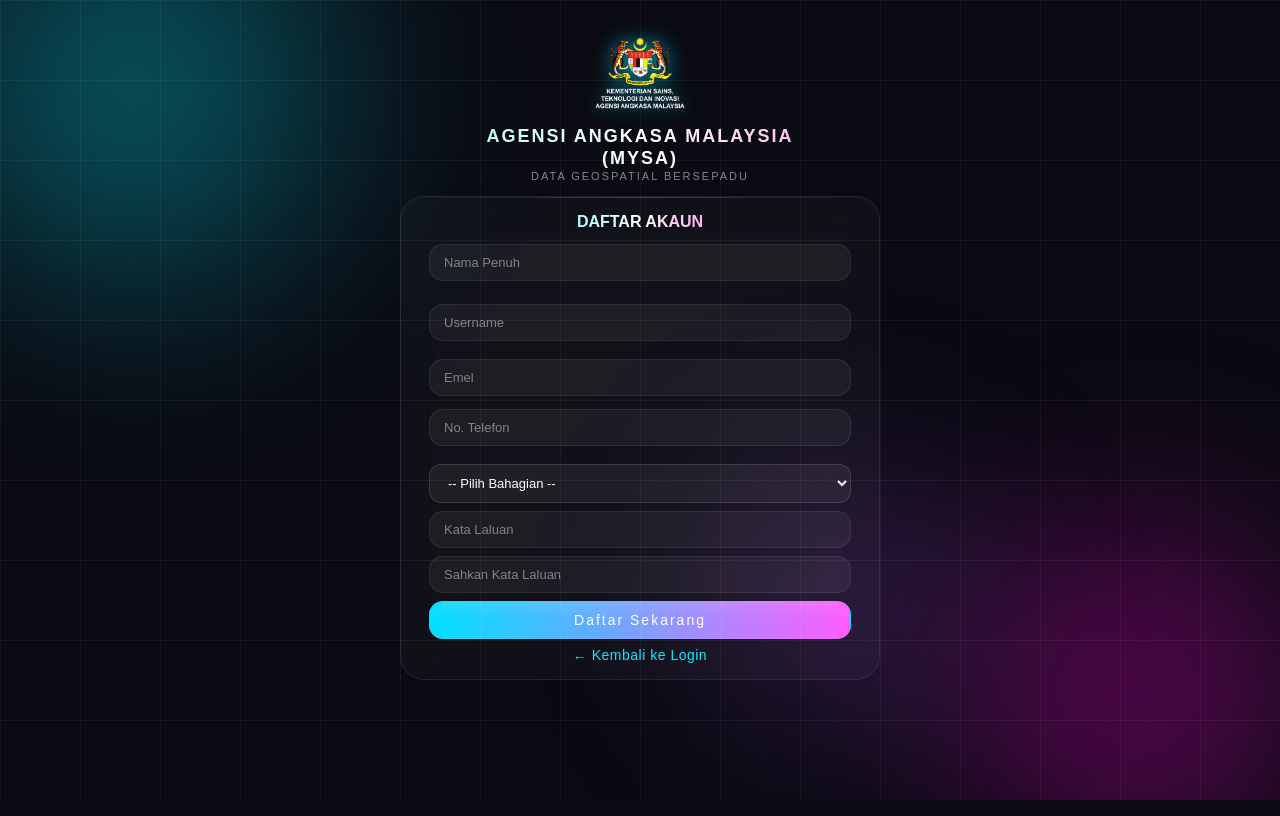
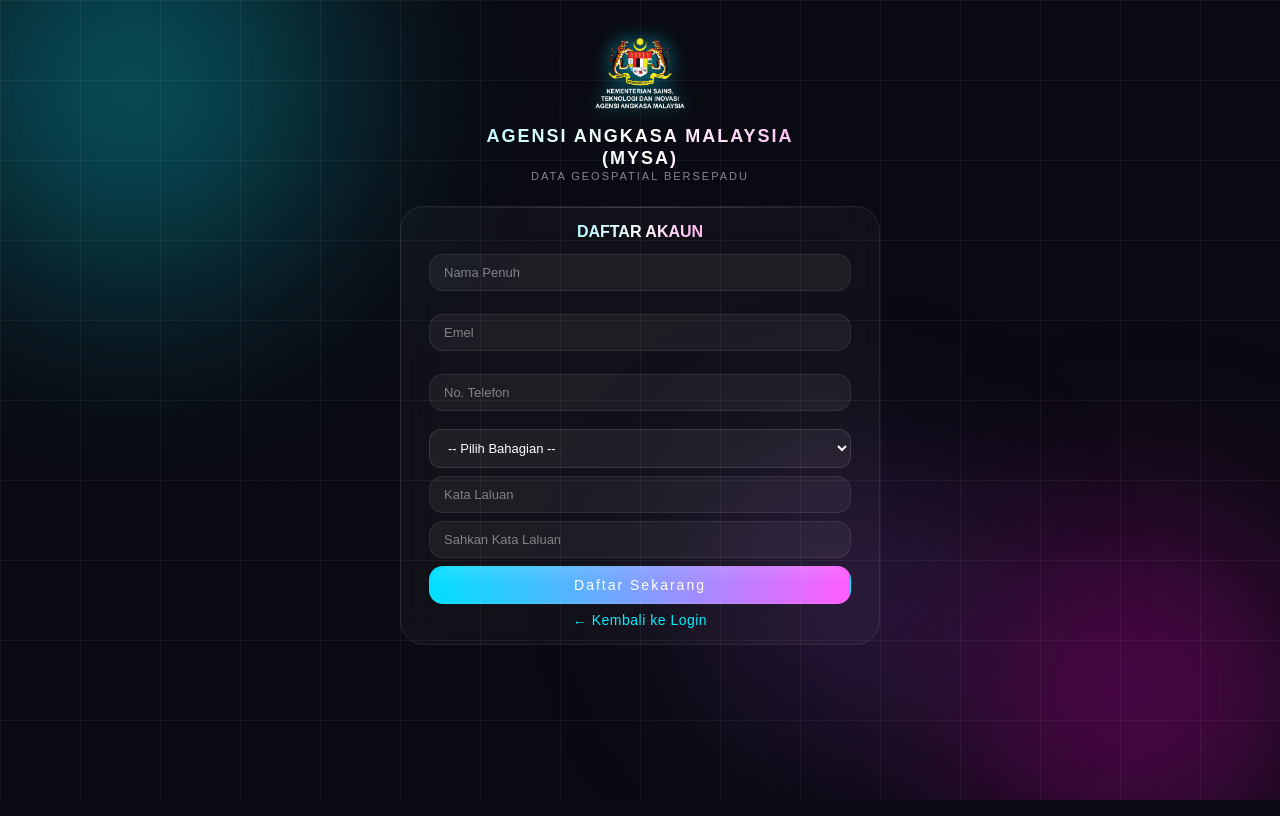
Before and after one commit to akma1hak1m/IGDP, a Django app: page /register/ in a window 1280 px wide. Run offline with Django 5.2, Linux system fonts and the light colour scheme; data comes from the database, SQL or seed files in the repository.

Commit message:
feat(auth): use emel as login credential and simplify registration

```diff
--- a/requests_app/templates/forgot_password.html
+++ b/requests_app/templates/forgot_password.html
@@ -7,7 +7,7 @@
 <link rel="stylesheet" href="{% static 'css/templatemo-nexaverse.css' %}">
 <style>
 html, body { overflow: hidden; height: 100%; margin: 0; padding-top: 16px; box-sizing: border-box; }
-.header { margin-bottom: 14px !important; }
+.header { margin-bottom: 24px !important; }
 .hero-logo { width: 100px !important; margin-bottom: 6px !important; }
 .brand-name { font-size: 18px !important; letter-spacing: 2px !important; margin-bottom: 1px !important; margin-top: 1px !important; }
 .tagline { font-size: 11px !important; letter-spacing: 2px !important; }
--- a/requests_app/templates/login.html
+++ b/requests_app/templates/login.html
@@ -45,7 +45,7 @@ html, body{
 
     {% if error %}
     <div class="error-popup" id="errorPopup">
-        ❌ Wrong username or password
+        ❌ Emel atau kata laluan salah
     </div>
     {% endif %}
 
@@ -55,11 +55,11 @@ html, body{
         {% csrf_token %}
 
         <div class="form-group">
-            <input type="text" name="username" placeholder="Username" required>
+            <input type="text" name="email" placeholder="Emel" required>
         </div>
 
         <div class="form-group">
-            <input type="password" name="password" placeholder="Password" required>
+            <input type="password" name="password" placeholder="Kata Laluan" required>
         </div>
 
         <button type="submit" class="submit-btn login-btn">
--- a/requests_app/templates/register.html
+++ b/requests_app/templates/register.html
@@ -7,7 +7,7 @@
 <link rel="stylesheet" href="{% static 'css/templatemo-nexaverse.css' %}">
 <style>
 html, body { overflow: hidden; height: 100%; margin: 0; padding-top: 16px; box-sizing: border-box; }
-.header { margin-bottom: 14px !important; }
+.header { margin-bottom: 24px !important; }
 .hero-logo { width: 100px !important; margin-bottom: 6px !important; }
 .brand-name { font-size: 18px !important; letter-spacing: 2px !important; margin-bottom: 1px !important; margin-top: 1px !important; }
 .tagline { font-size: 11px !important; letter-spacing: 2px !important; }
@@ -62,8 +62,7 @@ html, body { overflow: hidden; height: 100%; margin: 0; padding-top: 16px; box-s
 {% csrf_token %}
 
 <div class="form-group"><input type="text" name="fullname" placeholder="Nama Penuh" required></div>
-<div class="form-group"><input type="text" name="username" placeholder="Username" required></div>
-<div class="form-group"><input type="email" name="email" placeholder="Emel" required></div>
+<div class="form-group"><input type="text" name="email" placeholder="Emel" required></div>
 <div class="form-group"><input type="text" name="telefon" placeholder="No. Telefon"></div>
 <div class="form-group">
     <select name="bahagian" required>
--- a/requests_app/views.py
+++ b/requests_app/views.py
@@ -837,9 +837,13 @@ def applicant_info(user):
 def user_login(request):
     error = False
     if request.method == "POST":
-        username = request.POST.get("username")
+        identifier = (request.POST.get("email") or request.POST.get("username") or "").strip()
         password = request.POST.get("password")
-        user = authenticate(request, username=username, password=password)
+        user = authenticate(request, username=identifier, password=password)
+        if not user:
+            existing = User.objects.filter(email__iexact=identifier).first()
+            if existing:
+                user = authenticate(request, username=existing.username, password=password)
         if user:
             login(request, user)
             LoginLog.objects.create(user=user)
@@ -1689,16 +1693,12 @@ def register_page(request):
         return redirect("home")
     if request.method == "POST":
         fullname = request.POST.get("fullname", "").strip()
-        username = request.POST.get("username", "").strip()
         email = request.POST.get("email", "").strip().lower()
         password = request.POST.get("password", "")
         confirm = request.POST.get("confirm", "")
 
-        if not fullname or not username or not email:
+        if not fullname or not email:
             messages.error(request, "Sila lengkapkan semua maklumat.")
-            return redirect("register")
-        if not email.endswith("@mysa.gov.my"):
-            messages.error(request, "Hanya emel @mysa.gov.my dibenarkan untuk mendaftar.")
             return redirect("register")
         if password != confirm:
             messages.error(request, "Kata laluan tidak sepadan.")
@@ -1706,11 +1706,8 @@ def register_page(request):
         if len(password) < 8:
             messages.error(request, "Kata laluan minimum 8 aksara.")
             return redirect("register")
-        if User.objects.filter(username__iexact=username).exists():
-            messages.error(request, "Username telah digunakan.")
-            return redirect("register")
-        if User.objects.filter(email__iexact=email).exists():
-            messages.error(request, "Email telah digunakan.")
+        if User.objects.filter(username__iexact=email).exists() or User.objects.filter(email__iexact=email).exists():
+            messages.error(request, "Emel telah digunakan.")
             return redirect("register")
 
         bahagian = Bahagian.objects.filter(id=request.POST.get("bahagian")).first()
@@ -1718,7 +1715,7 @@ def register_page(request):
             messages.error(request, "Sila pilih bahagian.")
             return redirect("register")
 
-        user = User.objects.create_user(username=username, email=email, password=password, first_name=fullname)
+        user = User.objects.create_user(username=email, email=email, password=password, first_name=fullname)
         UserProfile.objects.update_or_create(
             user=user,
             defaults={
```
Also changed, not shown: requests_app/admin.py (+23 -0 lines).
